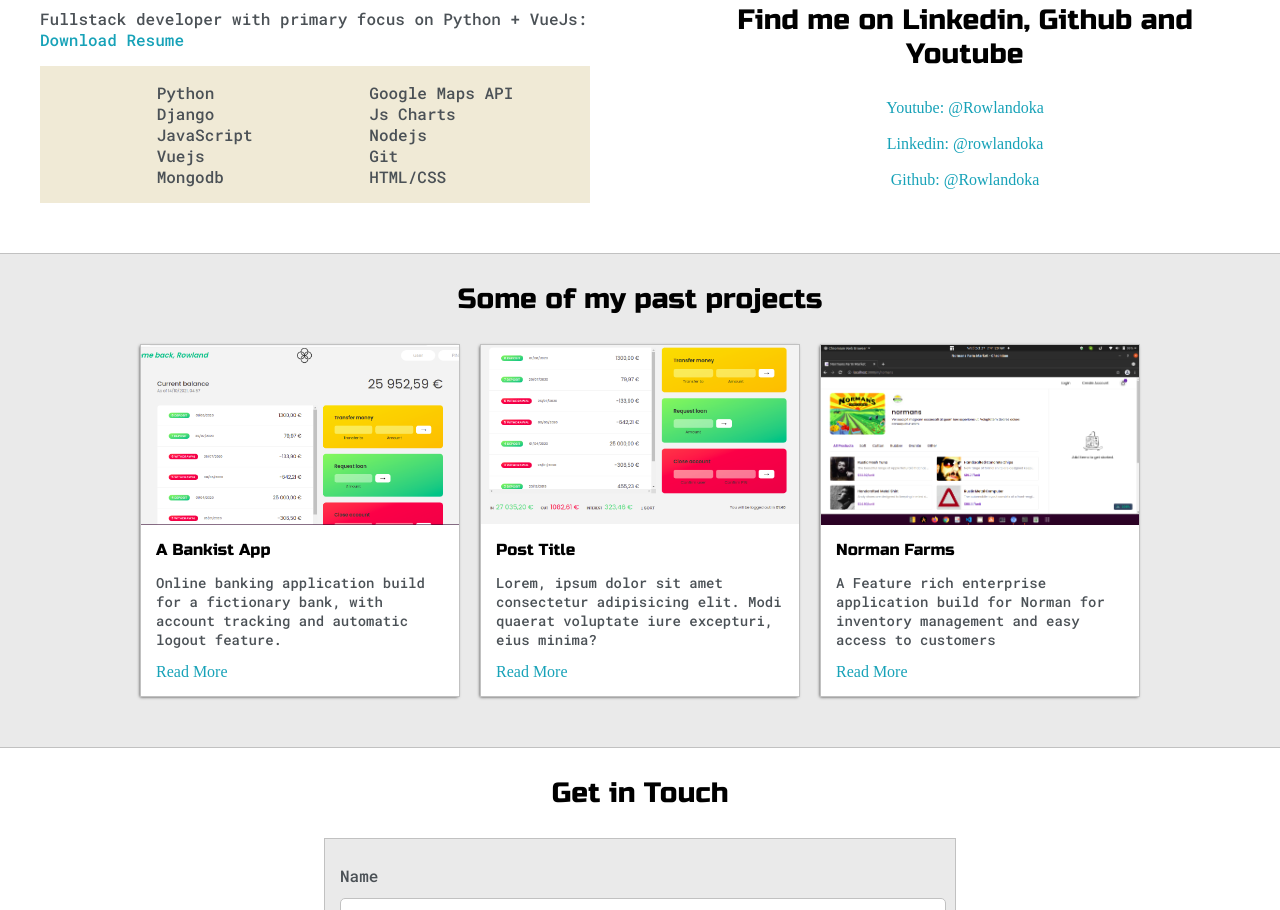
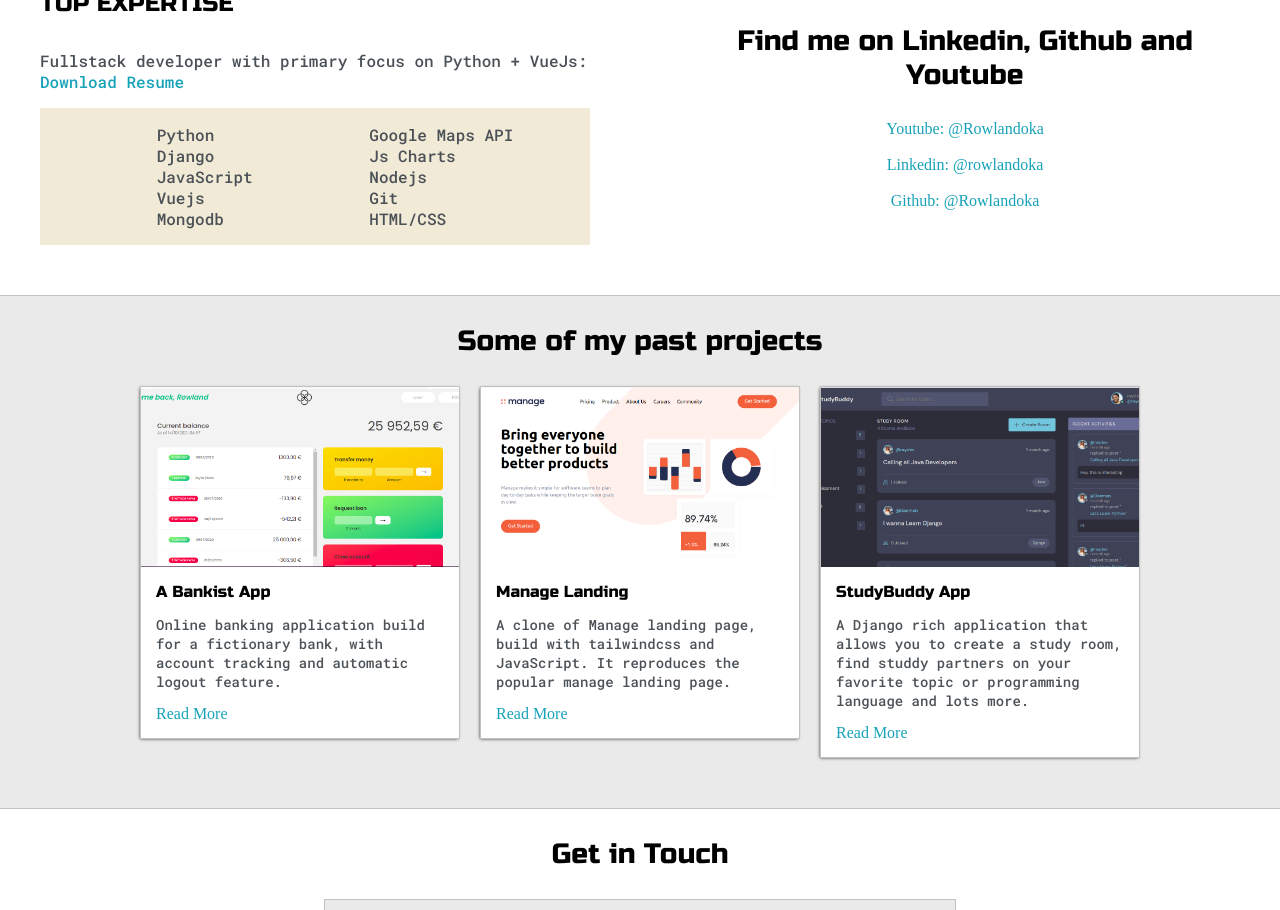
Before and after one commit to Rowlandoka/raydev-site, a plain HTML site: page index.html in a window 1280 px wide. Shown: the part 1026-1936 px from the top of the page. Drawn offline with Linux system fonts and the light colour scheme.

Commit message:
Modified and added content and new images

```diff
--- a/index.html
+++ b/index.html
@@ -65,7 +65,7 @@
                 <div class="about-me">
                     <h4>More about me</h4>
                     <p>I build new projects just to tickle my brain and broaden my skills set.</p>
-                    <p>Lorem ipsum dolor sit amet consectetur, adipisicing elit. Officiis at velit consequatur sed alias ad.</p>
+                    <p>I have just over a year of experience as a junior software engineer working on personal project to honed my analytical and problem solving skills. I love working on a team to build my collaborative skill.</p>
                     <hr>
 
                     <h4>TOP EXPERTISE</h4>
@@ -117,20 +117,20 @@
 
             <div>
             <div class="post">
-                <img class="thumbnail" src="images/screen2.png" alt="">
+                <img class="thumbnail" src="images/Tailwindmanage.png" alt="">
                 <div class="post-preview">
-                    <h6 class="post-title">Post Title</h6>
-                    <p class="post-intro">Lorem, ipsum dolor sit amet consectetur adipisicing elit. Modi quaerat voluptate iure excepturi, eius minima?</p>
+                    <h6 class="post-title">Manage Landing</h6>
+                    <p class="post-intro">A clone of Manage landing page, build with tailwindcss and JavaScript. It reproduces the popular manage landing page.</p>
                     <a href="#">Read More</a>
                 </div>
             </div>
         </div>
             <div>
              <div class="post">
-                <img class="thumbnail" src="images/Dstore.png" alt="">
+                <img class="thumbnail" src="images/DjangoStudybuddy.png" alt="">
                 <div class="post-preview">
-                    <h6 class="post-title">Norman Farms</h6>
-                    <p class="post-intro">A Feature rich enterprise application build for Norman for inventory management and easy access to customers</p>
+                    <h6 class="post-title">StudyBuddy App</h6>
+                    <p class="post-intro">A Django rich application that allows you to create a study room, find studdy partners on your favorite topic or programming language and lots more.</p>
                     <a href="#">Read More</a>
                 </div>
             </div>
```
Also changed, not shown: images/DjangoStudybuddy.png (added), images/Tailwindmanage.png (added).
